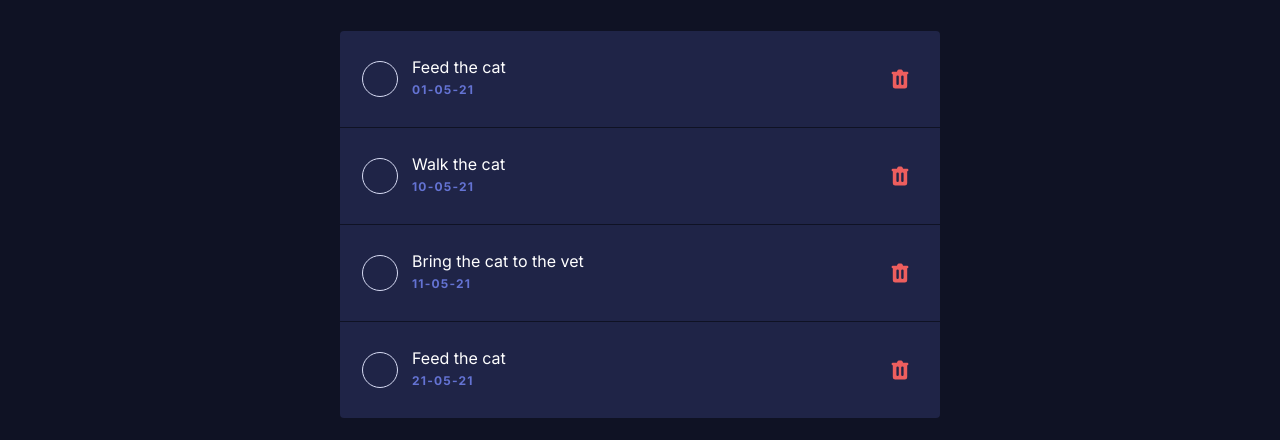
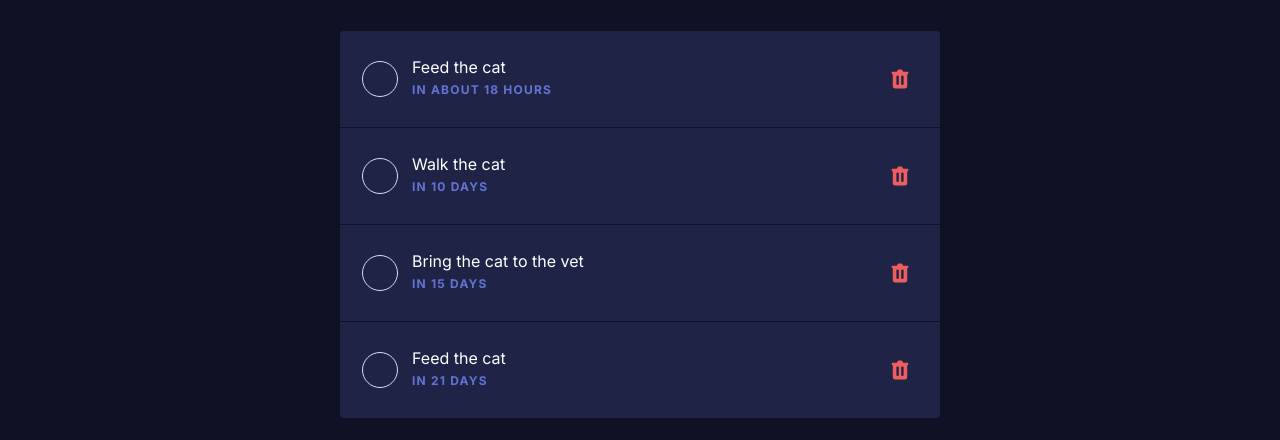
Before and after one commit to ciandm/todo-list-challenge, a Next.js app: page / in a window 1280 px wide. Shown: the part 207-647 px from the top of the page. Built offline with nearby package versions, Linux system fonts and the light colour scheme.

Commit message:
date input added and labels

```diff
--- a/data/fakeTasks.js
+++ b/data/fakeTasks.js
@@ -3,7 +3,7 @@ const fakeTasks = [
     id: 1,
     task: {
       checked: false,
-      date: '01-05-21',
+      date: new Date('2021-04-01'),
       title: 'Feed the cat',
     },
   },
@@ -11,7 +11,7 @@ const fakeTasks = [
     id: 2,
     task: {
       checked: false,
-      date: '10-05-21',
+      date: new Date('2021-04-10'),
       title: 'Walk the cat',
     },
   },
@@ -19,7 +19,7 @@ const fakeTasks = [
     id: 3,
     task: {
       checked: false,
-      date: '11-05-21',
+      date: new Date('2021-04-15'),
       title: 'Bring the cat to the vet',
     },
   },
@@ -27,7 +27,7 @@ const fakeTasks = [
     id: 4,
     task: {
       checked: false,
-      date: '21-05-21',
+      date: new Date('2021-04-21'),
       title: 'Feed the cat',
     },
   },
--- a/package.json
+++ b/package.json
@@ -8,6 +8,7 @@
     "start": "next start"
   },
   "dependencies": {
+    "date-fns": "^2.19.0",
     "next": "10.1.2",
     "prop-types": "^15.7.2",
     "react": "17.0.2",
--- a/src/components/Input/index.js
+++ b/src/components/Input/index.js
@@ -1,13 +1,28 @@
 import React from 'react';
+import PropTypes from 'prop-types';
 import * as S from './styled';
 
-function Input({ handleInputChange, id, label, name, value }) {
+function Input({ handleInputChange, label, name, type, value }) {
   return (
     <S.InputContainer>
-      <S.Label>Label</S.Label>
-      <S.Input />
+      <S.Label htmlFor={name}>{label}</S.Label>
+      <S.Input
+        name={name}
+        id={name}
+        type={type}
+        value={value}
+        handleInputChange={handleInputChange}
+      />
     </S.InputContainer>
   );
 }
 
 export default Input;
+
+Input.propTypes = {
+  handleInputChange: PropTypes.func.isRequired,
+  label: PropTypes.string.isRequired,
+  name: PropTypes.string.isRequired,
+  type: PropTypes.oneOf(['text', 'date']),
+  value: PropTypes.string,
+};
--- a/src/components/Input/styled.js
+++ b/src/components/Input/styled.js
@@ -22,6 +22,7 @@ export const Input = styled.input.attrs(({ type }) => ({
     ${({ theme }) =>
       theme.darkMode ? theme.colors.haiti : theme.colors.linkWater};
   border-radius: 1.2rem;
+  font-family: inherit;
   padding: 1.2rem 1.6rem;
 
   &::placeholder {
--- a/src/components/TaskItem/index.js
+++ b/src/components/TaskItem/index.js
@@ -1,6 +1,7 @@
 import React from 'react';
 import PropTypes from 'prop-types';
 import { HiTrash } from 'react-icons/hi';
+import formatDistance from 'date-fns/formatDistance';
 import * as S from './styled';
 import IconButton from '../IconButton';
 import TaskCheck from './TaskCheck';
@@ -21,7 +22,9 @@ function TaskItem({
       <TaskCheck checked={checked} />
       <S.TaskGroup>
         <S.TaskTitle>{title}</S.TaskTitle>
-        <S.TaskDate>{date}</S.TaskDate>
+        <S.TaskDate>
+          {formatDistance(date, new Date(), { addSuffix: true })}
+        </S.TaskDate>
       </S.TaskGroup>
       <IconButton
         handleButtonClick={handleDeletePressed}
--- a/src/components/TasksContainer/index.js
+++ b/src/components/TasksContainer/index.js
@@ -9,12 +9,18 @@ import TasksForm from '../TasksForm';
 function TasksContainer() {
   const [tasks, setTasks] = useState(fakeTasks);
   const [formShown, setFormShown] = useState(false);
+  const [values, setValues] = useState({
+    date: '',
+    title: '',
+  });
+
   const handleTaskChecked = (e, id) => {
     const updatedTasks = [...tasks];
     const index = updatedTasks.findIndex(i => i.id === id);
     updatedTasks[index].task.checked = !updatedTasks[index].task.checked;
     setTasks(updatedTasks);
   };
+
   const handleTaskRemove = (e, id) => {
     // prevent it from bubbling up to task item
     e.stopPropagation();
@@ -22,15 +28,19 @@ function TasksContainer() {
     const updatedTasks = allTasks.filter(t => t.id !== id);
     setTasks(updatedTasks);
   };
+
   const handleShowForm = () => {
     setFormShown(true);
   };
+
   const handleHideForm = () => {
     setFormShown(false);
   };
+
   const handleFormSubmit = () => {
     console.log('submitted');
   };
+
   return (
     <S.Container>
       <TasksControls
@@ -39,7 +49,12 @@ function TasksContainer() {
         formShown={formShown}
       />
       <S.TasksWrapper>
-        <TasksForm formShown={formShown} handleHideForm={handleHideForm} />
+        <TasksForm
+          formShown={formShown}
+          handleHideForm={handleHideForm}
+          handleFormSubmit={handleFormSubmit}
+          values={values}
+        />
         <TasksList
           tasks={tasks}
           handleTaskChecked={handleTaskChecked}
--- a/src/components/TasksForm/index.js
+++ b/src/components/TasksForm/index.js
@@ -4,12 +4,12 @@ import Button from '../Button';
 import Input from '../Input';
 import * as S from './styled';
 
-function TasksForm({ formShown, handleHideForm }) {
+function TasksForm({ formShown, handleHideForm, values }) {
   return (
     <S.FormWrapper formShown={formShown}>
       <S.Form>
-        <Input />
-        <Input />
+        <Input value={values.title} label="Task to complete" name="title" />
+        <Input value={values.date} label="Due date" name="date" type="date" />
         <S.ButtonGroup>
           <Button variation="primary" type="submit">
             Create task
```
Also changed, not shown: 1 other file (tests, documents, lock files or other folders).
